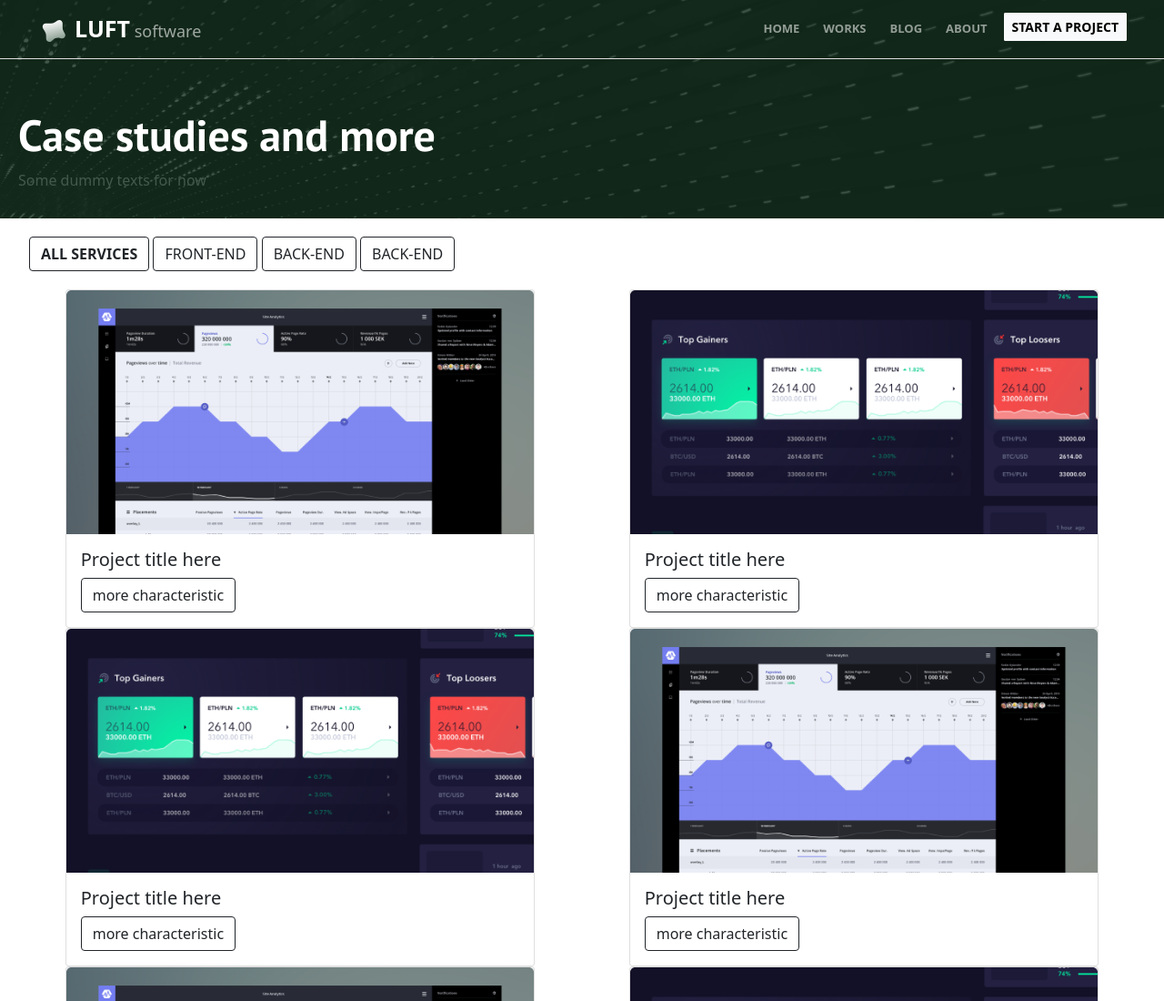
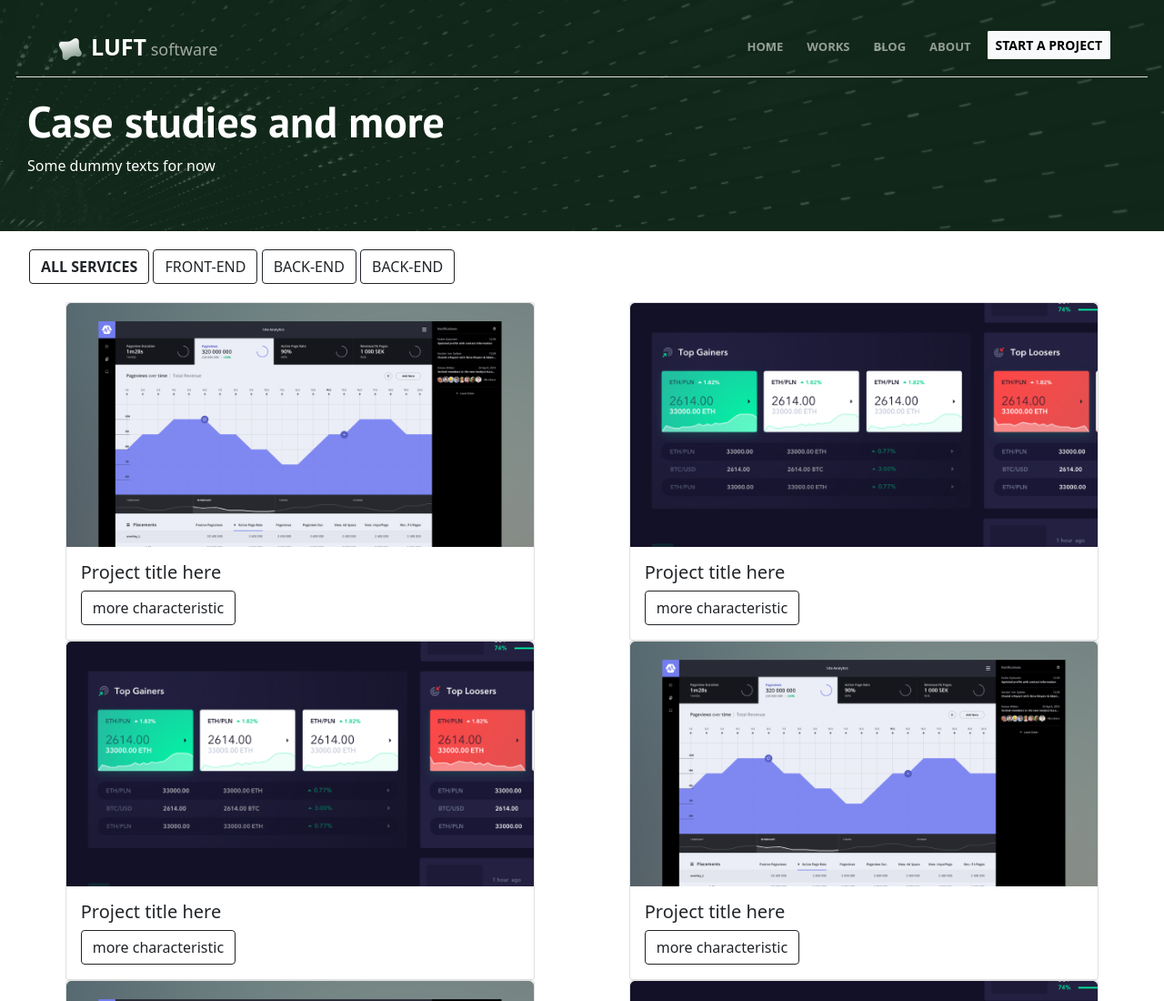
Before and after one commit to Nikita17-cod/luft, a website: page page3.html in a window 1280 px wide. Shown: the top 1100 px of the page at 91% size. Drawn offline with nearby package versions, Linux system fonts and the light colour scheme.

Commit message:
navbar-fixed-top

```diff
--- a/assets/scss/_header.scss
+++ b/assets/scss/_header.scss
@@ -1,100 +1,13 @@
 body {
   font-size: 16px;
 }
-////
-////.header {
-////
-////  &-navbar {
-////    border-bottom: #0f0f0f;
-////  }
-////
-////  &-overlay {
-////    position: absolute;
-////    top: 0;
-////    right: 0;
-////    bottom: 0;
-////    left: 0;
-////    width: 100%;
-////    height: 31.25rem;
-////  }
-////
-////  &-brand {
-////
-////    &__luft {
-////      font-size: 1.6rem;
-////      font-weight: bold;
-////      margin-left: 0.625rem;
-////    }
-////
-////    &__software {
-////      font-size: 1.125rem;
-////      width: 5rem;
-////      height: 0.9rem;
-////      left: 9.68rem;
-////      top: 2.5rem;
-////      opacity: 0.6;
-////    }
-////  }
-////}
-////
-////.header-logo {
-////  background-color: $color-bg;
-////  background-image: url(../img/image63.png);
-////  margin-top: -1.875rem;
-////  background-position: 50% 50%;
-////  background-size: cover;
-////  text-align: left;
-////  height: 506px;
-////  width: 100%;
-////
-////  &__title {
-////    position: relative;
-////    display: block;
-////    color: $color-light;
-////    font-size: 2.5rem;
-////    font-family: $font-main;
-////    padding-right: 38.75rem;
-////    padding-top: 12.875rem;
-////  }
-////
-////  &__description {
-////    position: relative;
-////    display: block;
-////    color: $color-light;
-////    font-size: 1rem;
-////    padding-right: 43.5rem;
-////    padding-bottom: 2.5rem;
-////  }
-////}
-////
-////hr {
-////  position: absolute;
-////  width: 100%;
-////  height: 2px;
-////  left: 0px;
-////  top: 45px;
-////
-////  background: #FAFAFA;
-////  opacity: 0.1;
-////}
-////
-////a {
-////
-////}
-////
-////.content {
-////  background-color: $color-light;
-////}
-
-
-
 
 .header {
   position: relative;
   display: grid;
   align-items: end;
   min-height: 5vh;
-  padding: 100px 20px 30px;
+  padding: 20px 30px;
   color: #ffffff;
   background-position: 50% 50%;
   background-size: cover;
--- a/page3.html
+++ b/page3.html
@@ -21,7 +21,7 @@
     <div class="header-overlay" style="background-color: #14301F; opacity: 0.8;"></div>
 
     <div class="header-navbar navbar-fixed-top row header-menu">
-        <nav class="navbar fixed-top navbar-expand-lg navbar-dark bg-dark bg-transparent">
+        <nav class="navbar navbar-expand-lg navbar-dark bg-dark bg-transparent">
             <div class="container-fluid">
                 <a class="navbar-brand" href="#">
                     <span class="header-brand__luft"><img class="header-brand__logo" src="assets/img/Rectangle1198.svg"
@@ -60,7 +60,7 @@
             <div class="header-content__container">
 
                 <h1 class="header-content__title">Case studies and more</h1>
-                <span class="header-logo__description">Some dummy texts for now</span>
+                <span class="header-content__description">Some dummy texts for now</span>
 
             </div>
         </div>
```
Also changed, not shown: index.html (+1 -1 lines), assets/css/style.css.
